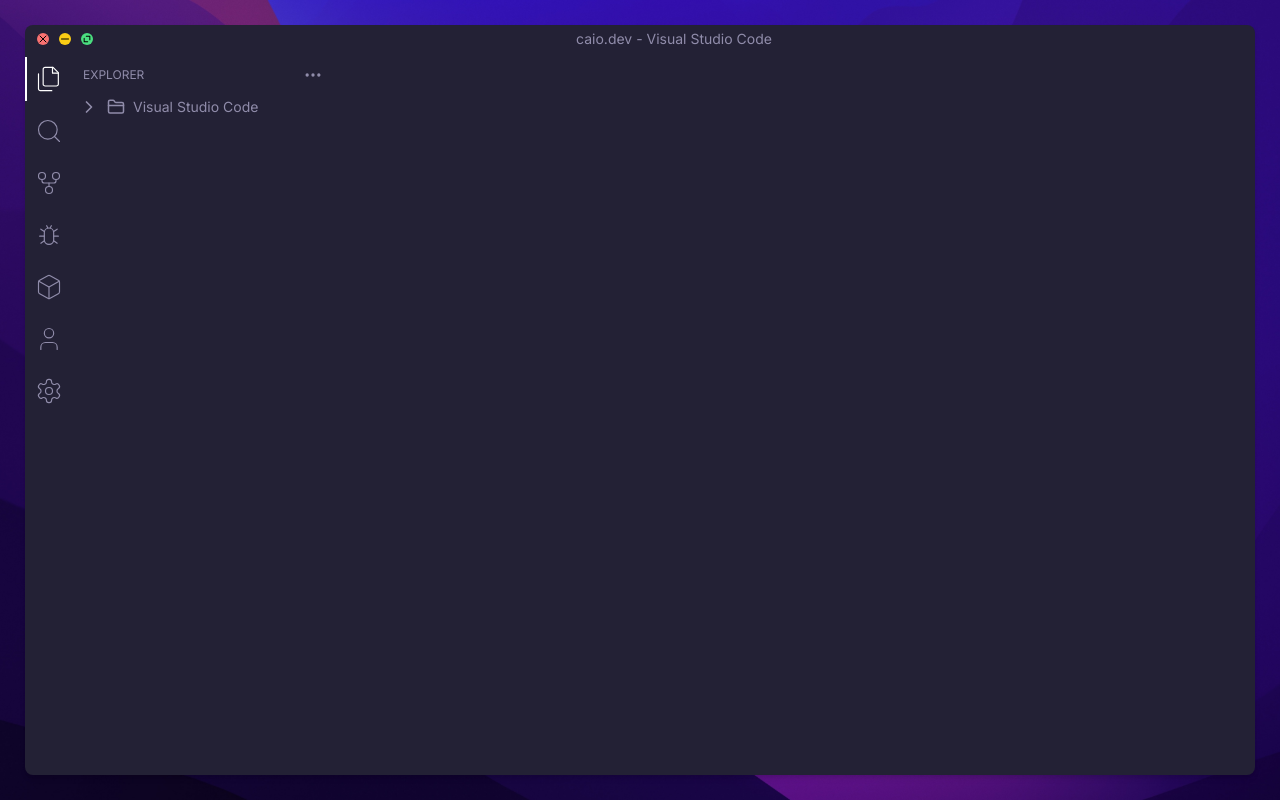
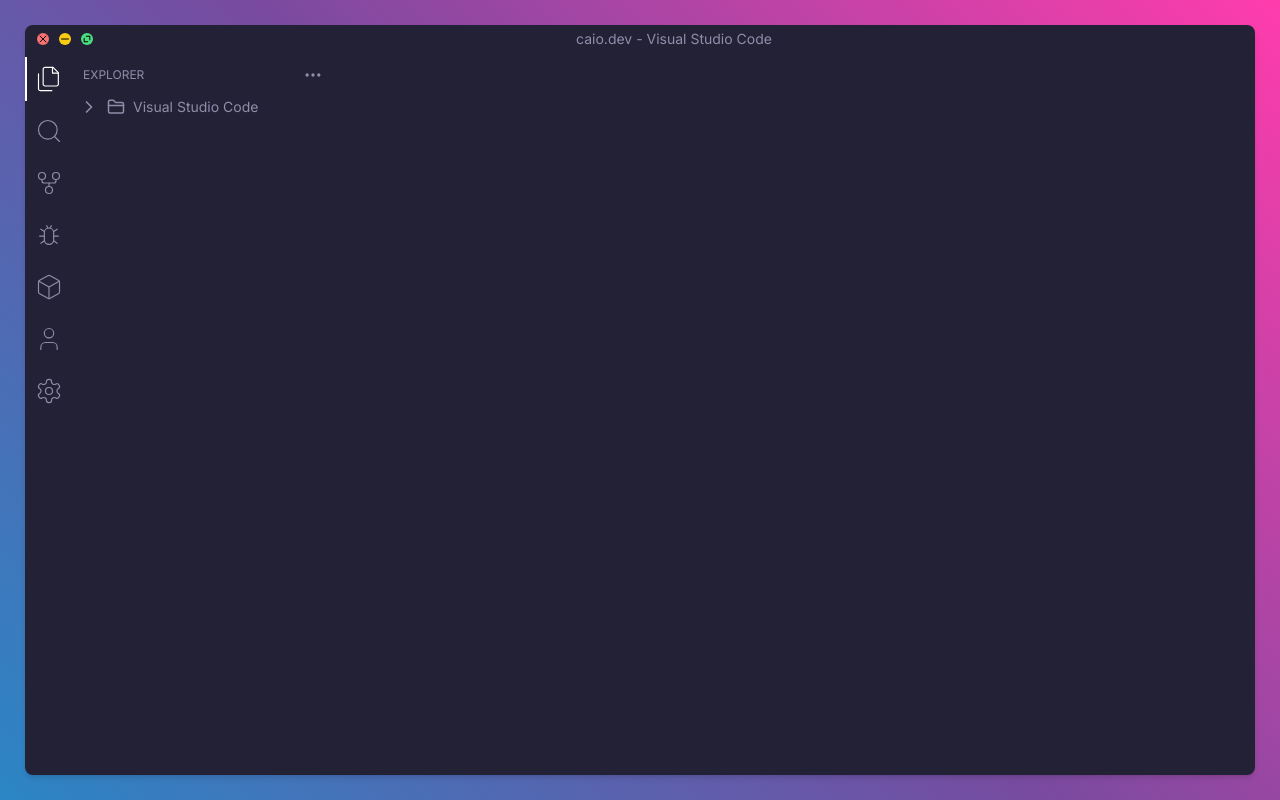
Before and after one commit to CaioSSilva/VSCode-Information, a Next.js app: page / in a window 1280 px wide. Built offline with nearby package versions, Linux system fonts and the light colour scheme.

Commit message:
Metadata Add

```diff
--- a/src/app/globals.css
+++ b/src/app/globals.css
@@ -2,6 +2,12 @@
 @tailwind components;
 @tailwind utilities;
 
+body{
+    background-color: #8BC6EC;
+    background-color: #FF3CAC;
+background-image: linear-gradient(225deg, #FF3CAC 0%, #784BA0 50%, #2B86C5 100%);
+
+}
 code {
     counter-reset: step;
     counter-increment: step 0;
--- a/src/app/layout.tsx
+++ b/src/app/layout.tsx
@@ -1,6 +1,5 @@
 "use client";
 import { useState } from "react";
-import Background from "../assets/BackGround.png";
 import Draggable, { DraggableData } from "react-draggable";
 import Image from "next/image";
 import Link from "next/link";
@@ -45,15 +44,8 @@
   };
   return (
     <html lang="en" className={inter.className}>
-      <link rel="shortcut icon" href="https://cdn-icons-png.flaticon.com/512/4997/4997543.png" />
+      <link rel="shortcut icon" href="https://raw.githubusercontent.com/CaioSSilva/VSCode-Information/main/src/assets/vscode.png" />
       <body>
-        <Image
-          src={Background}
-          alt=""
-          fill={true}
-          quality={80}
-          className="object-cover"
-        />
         <div
           className="relative h-screen flex overflow-clip"
           style={{ padding: maximize ? "0px" : "25px" }}
--- a/src/app/page.tsx
+++ b/src/app/page.tsx
@@ -1,5 +1,9 @@
+export const metadata = {
+  title: {
+    default: 'Caio Souza Silva - Home'
+  },
+  description: 'Page with my VSCode configurations'
+};
 export default function Home() {
-  return (
-    <></>
-  )
+  return <></>;
 }
--- a/src/app/vscode/extensions/page.tsx
+++ b/src/app/vscode/extensions/page.tsx
@@ -2,6 +2,10 @@
 import Header from "@/components/Header";
 import React from "react";
 import { FileJson } from "lucide-react";
+
+export const metadata =  {
+  title: 'Caio Souza Silva - Extensions'
+}
 
 export default function page() {
   const settingsURL =
--- a/src/app/vscode/settings/page.tsx
+++ b/src/app/vscode/settings/page.tsx
@@ -2,6 +2,10 @@
 import Header from "@/components/Header";
 import React from "react";
 import { FileJson } from "lucide-react";
+
+export const metadata =  {
+  title: 'Caio Souza Silva - Settings'
+}
 
 export default function page() {
   const settingsURL =
```
Also changed, not shown: src/assets/BackGround.png (deleted).
